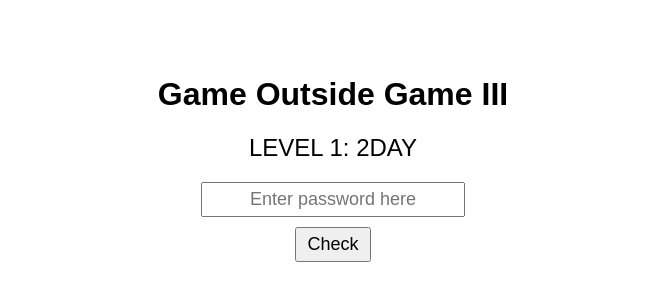
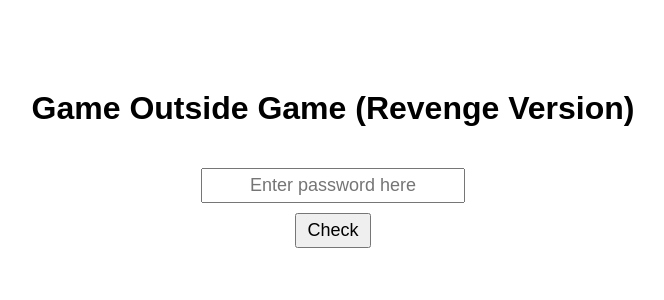
Before and after one commit to JJunPng/My-Revenge, a plain HTML site: page index.html in a window 1280 px wide. Shown: the part 242-542 px from the top of the page, without its empty margins (307-971 px from the left). Drawn offline with Linux system fonts and the light colour scheme.

Commit message:
Update index.html

```diff
--- a/index.html
+++ b/index.html
@@ -3,7 +3,7 @@
 <head>
     <meta charset="UTF-8">
     <meta name="viewport" content="width=device-width, initial-scale=1.0">
-    <title>Game Outside Game III</title>
+    <title>Game Outside Game (Revenge Version)</title>
     <style>
         body {
             font-family: Arial, sans-serif;
@@ -44,7 +44,7 @@
     </style>
 </head>
 <body>
-    <h1>Game Outside Game III</h1>
+    <h1>Game Outside Game (Revenge Version)</h1>
     <div id="levelText"></div>
     <input type="text" id="passwordInput" placeholder="Enter password here">
     <button id="checkButton">Check</button>
@@ -53,10 +53,9 @@
     <script>
         const levels = [
             {
-                description: "2DAY",
-                validPasswords: [
-                    "วันพุธที่ 20 พฤศจิกายน พ.ศ. 2567", "Wednesday 20th November 2024", "20/11/67",
-                    "20/11/24", "20th November 2024", "20 November 2024", "11/20/24"
+                description: "158ลบสิบสาม เป็นสิบ",
+                validPasswords:
+                    "๑๑๒"
                 ]
             },
             {
```
